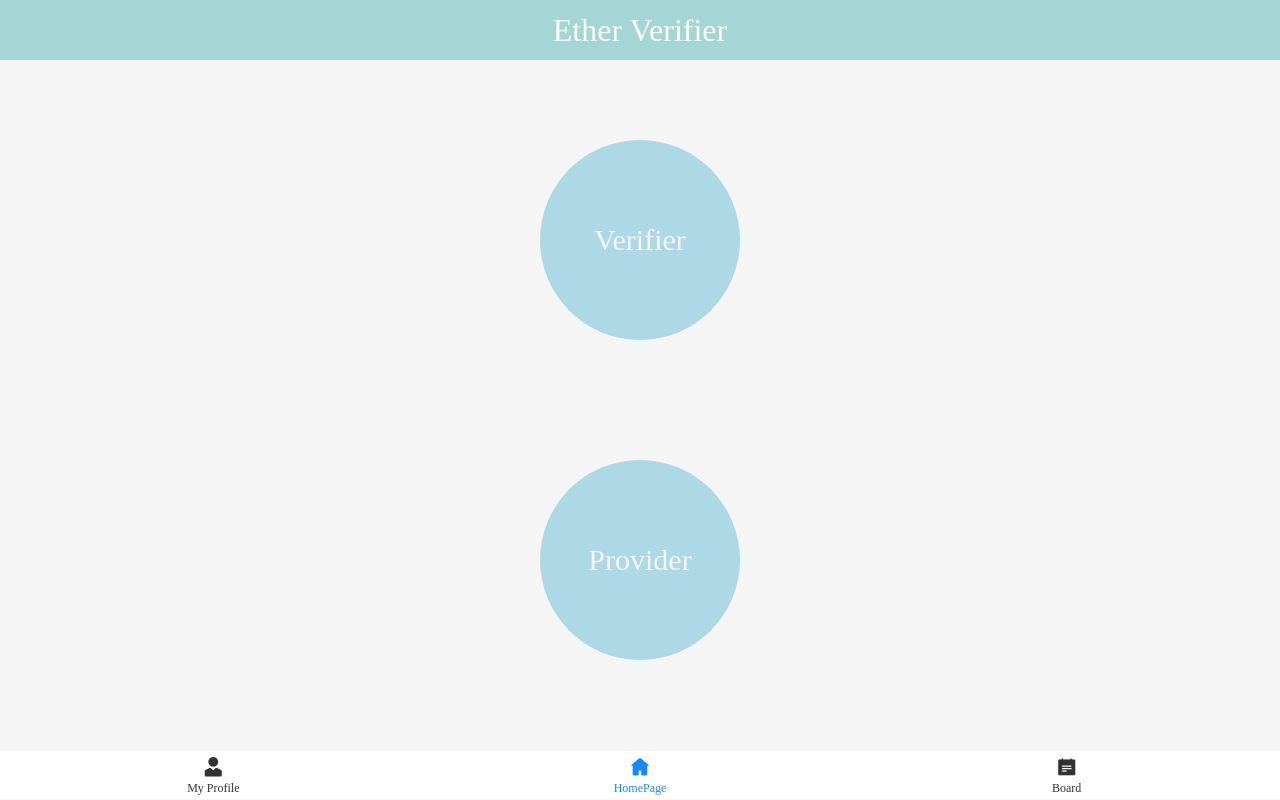
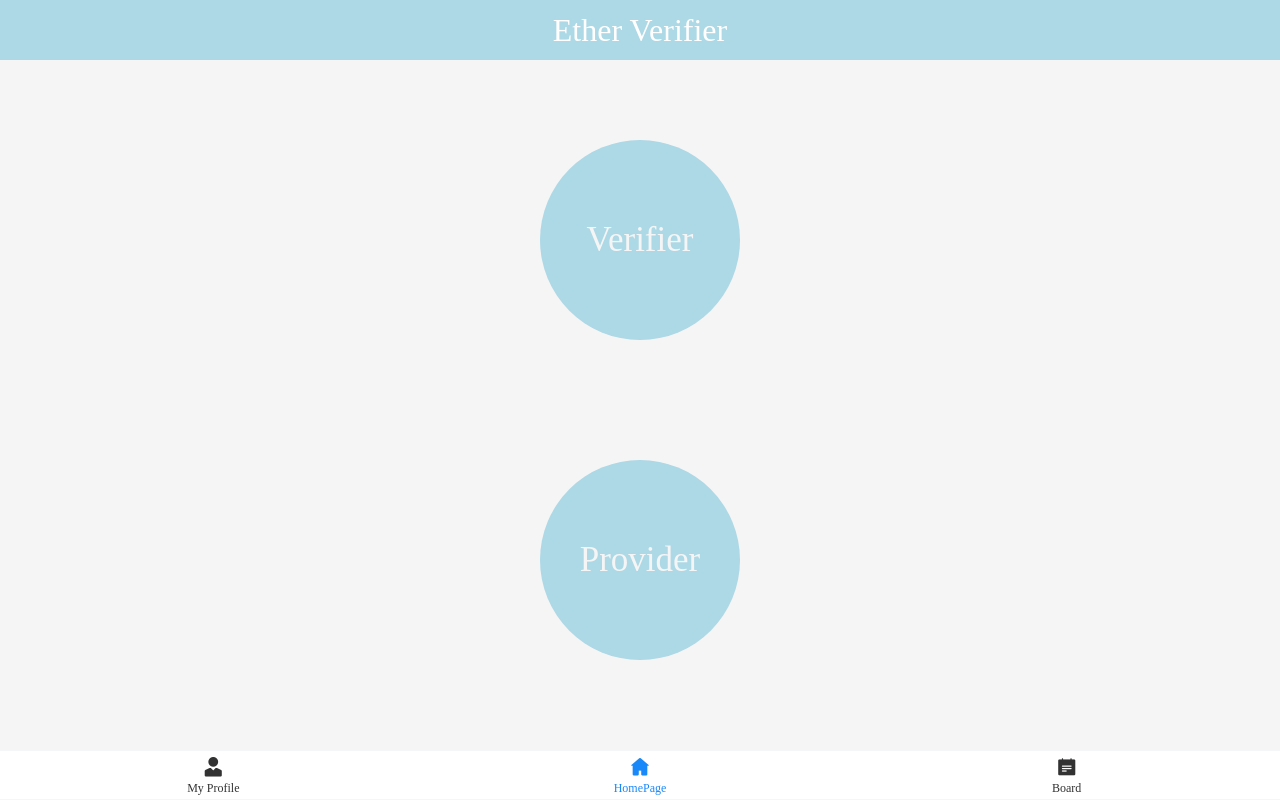
Before and after one commit to Fan-He/EtherVerifierSystem, a Vue app in the folder frontend/jwtusersystem/: page / in a window 1280 px wide. Built offline with nearby package versions, Linux system fonts and the light colour scheme.

Commit message:
integration done, next: add address

```diff
--- a/frontend/jwtusersystem/src/App.vue
+++ b/frontend/jwtusersystem/src/App.vue
@@ -21,24 +21,20 @@ const active = ref(0);
       <main>
         <router-view></router-view>
       </main>
-      <van-tabbar  route>
-        <van-tabbar-item to="/profile" icon="user">My Profile</van-tabbar-item>
-        <van-tabbar-item to="/" icon="wap-home">HomePage</van-tabbar-item>
-        <van-tabbar-item to="/board" icon="notes">Board</van-tabbar-item>
+      <van-tabbar route>
+        <van-tabbar-item to="/profile" icon="user" :active-color="'lightblue'">My Profile</van-tabbar-item>
+        <van-tabbar-item to="/" icon="wap-home" :active-color="'lightblue'">HomePage</van-tabbar-item>
+        <van-tabbar-item to="/board" icon="notes" :active-color="'lightblue'">Board</van-tabbar-item>
       </van-tabbar>
   </div>
 </template>
 
-<!-- <style lang="less" scoped>
-@import url('https://fonts.googleapis.com/css?family=Poppins');
-
-</style> -->
 
 <style>
 
   .header {
       height: 60px;
-      background-color: #a3d6d5;
+      background-color: lightblue;
       color: white;
       text-align: center;
       line-height: 60px;
--- a/frontend/jwtusersystem/src/components/Register.vue
+++ b/frontend/jwtusersystem/src/components/Register.vue
@@ -1,46 +1,3 @@
-<!-- <template>
-    <div>
-      <h1>Register</h1>
-      <form @submit.prevent="register">
-        <input v-model="username" placeholder="Username" required />
-        <input v-model="email" type="email" placeholder="Email" required />
-        <input v-model="password" type="password" placeholder="Password" required />
-        <button type="submit">Register</button>
-      </form>
-    </div>
-  </template>
-
-  <script>
-  import axios from 'axios';
-
-  export default {
-    data() {
-      return {
-        username: '',
-        email: '',
-        password: ''
-      };
-    },
-    methods: {
-      async register() {
-        try {
-          await axios.post('/api/auth/register', {
-            username: this.username,
-            email: this.email,
-            password: this.password
-          });
-          alert('Registration successful');
-        } catch (error) {
-          alert('Error registering: ' + error.response.data.error);
-        }
-      }
-    }
-  };
-  </script>
-
-  <style>
-  /* Add your styles here */
-  </style> -->
   <template>
     <div class="register-container">
       <h1>Register</h1>
--- a/frontend/jwtusersystem/src/views/HomeView.vue
+++ b/frontend/jwtusersystem/src/views/HomeView.vue
@@ -28,7 +28,7 @@
 .square-link {
   text-decoration: none;
   color: whitesmoke;
-  font-size: 30px;
+  font-size: 35px;
 }
 
 
```
Also changed, not shown: frontend/jwtusersystem/src/views/Home.vue (deleted, +0 -16 lines).
